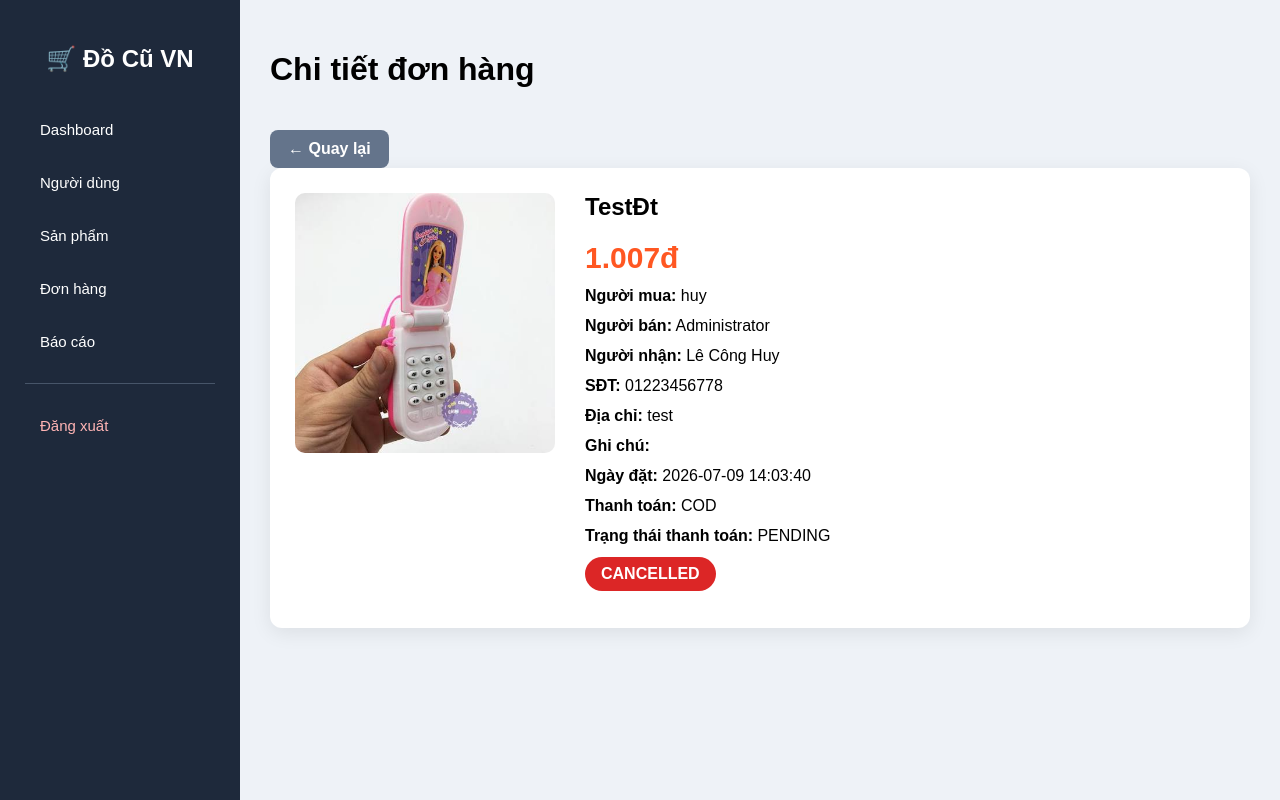
After one commit to CongHuyTrain/DoDaQuaSuDung, a PHP site: page /admin/transactions.php?id=3 in a window 1280 px wide. The commit adds this page. Run offline with PHP 8.4, Linux system fonts and the light colour scheme; data comes from the database, SQL or seed files in the repository.

Commit message:
sửa xem sp

```diff
--- a/admin/orders.php
+++ b/admin/orders.php
@@ -143,9 +143,8 @@ text-decoration:none;
     <?= $o["created_at"] ?>
     </td>
     <td>
-    <a
-    class="btn"
-    href="../pages/transactions.php">
+    <a class="btn"
+    href="transactions.php?id=<?= $o["id"] ?>">
     Xem
     </a>
     </td>
--- /dev/null
+++ b/admin/transactions.php
@@ -0,0 +1,251 @@
+<?php
+session_start();
+require_once "../config/db.php";
+
+if (!isset($_GET["id"])) {
+    die("Thiếu mã đơn hàng.");
+}
+
+$order_id = (int)$_GET["id"];
+
+$sql = "
+SELECT
+o.*,
+p.id AS product_id,
+p.title,
+p.image,
+u1.fullname AS buyer_name,
+u2.fullname AS seller_name
+FROM orders o
+INNER JOIN order_details od ON o.id=od.order_id
+INNER JOIN products p ON od.product_id=p.id
+INNER JOIN users u1 ON o.buyer_id=u1.id
+INNER JOIN users u2 ON o.seller_id=u2.id
+WHERE o.id=?
+LIMIT 1
+";
+
+$stmt = $conn->prepare($sql);
+$stmt->bind_param("i",$order_id);
+$stmt->execute();
+$order = $stmt->get_result()->fetch_assoc();
+
+if(!$order){
+    die("Không tìm thấy đơn hàng.");
+}
+?>
+<!DOCTYPE html>
+<html lang="vi">
+<head>
+<meta charset="UTF-8">
+<title>Chi tiết đơn hàng</title>
+
+<link rel="stylesheet" href="../assets/css/admin.css">
+
+<style>
+
+body{
+    margin:0;
+    background:#eef2f7;
+    font-family:Arial;
+}
+
+.wrapper{
+    display:flex;
+}
+
+.content{
+    margin-left:240px;
+    width:calc(100% - 240px);
+    padding:30px;
+    box-sizing:border-box;
+}
+
+.card{
+    background:#fff;
+    padding:25px;
+    border-radius:12px;
+    box-shadow:0 5px 20px rgba(0,0,0,.08);
+    display:flex;
+    gap:30px;
+}
+
+.image{
+    width:260px;
+}
+
+.image img{
+    width:100%;
+    border-radius:10px;
+}
+
+.info{
+    flex:1;
+}
+
+.info h2{
+    margin-top:0;
+}
+
+.line{
+    margin:12px 0;
+    font-size:16px;
+}
+
+.price{
+    font-size:30px;
+    color:#ff5722;
+    font-weight:bold;
+}
+
+.badge{
+    display:inline-block;
+    padding:8px 16px;
+    border-radius:20px;
+    color:#fff;
+    font-weight:bold;
+}
+
+.pending{background:#f59e0b;}
+.accepted{background:#16a34a;}
+.completed{background:#2563eb;}
+.cancelled{background:#dc2626;}
+.rejected{background:#991b1b;}
+
+.btn{
+    display:inline-block;
+    text-decoration:none;
+    color:#fff;
+    padding:10px 18px;
+    border-radius:8px;
+    margin-right:10px;
+    margin-top:20px;
+    font-weight:bold;
+}
+
+.back{background:#64748b;}
+.accept{background:#16a34a;}
+.reject{background:#dc2626;}
+.complete{background:#2563eb;}
+
+</style>
+</head>
+
+<body>
+
+<div class="wrapper">
+
+<?php include "sidebar.php"; ?>
+
+<div class="content">
+
+<h1>Chi tiết đơn hàng</h1>
+
+<a href="orders.php" class="btn back">← Quay lại</a>
+
+<div class="card">
+
+<div class="image">
+
+<img src="../<?= htmlspecialchars($order["image"]) ?>">
+
+</div>
+
+<div class="info">
+
+<h2><?= htmlspecialchars($order["title"]) ?></h2>
+
+<div class="price">
+<?= number_format($order["total_amount"],0,",",".") ?>đ
+</div>
+
+<div class="line">
+<b>Người mua:</b>
+<?= htmlspecialchars($order["buyer_name"]) ?>
+</div>
+
+<div class="line">
+<b>Người bán:</b>
+<?= htmlspecialchars($order["seller_name"]) ?>
+</div>
+
+<div class="line">
+<b>Người nhận:</b>
+<?= htmlspecialchars($order["receiver_name"]) ?>
+</div>
+
+<div class="line">
+<b>SĐT:</b>
+<?= htmlspecialchars($order["receiver_phone"]) ?>
+</div>
+
+<div class="line">
+<b>Địa chỉ:</b>
+<?= htmlspecialchars($order["receiver_address"]) ?>
+</div>
+
+<div class="line">
+<b>Ghi chú:</b><br>
+<?= nl2br(htmlspecialchars($order["note"])) ?>
+</div>
+
+<div class="line">
+<b>Ngày đặt:</b>
+<?= $order["created_at"] ?>
+</div>
+
+<div class="line">
+<b>Thanh toán:</b>
+<?= htmlspecialchars($order["payment_method"]) ?>
+</div>
+
+<div class="line">
+<b>Trạng thái thanh toán:</b>
+<?= strtoupper($order["payment_status"]) ?>
+</div>
+
+<div class="line">
+<span class="badge <?= $order["status"] ?>">
+<?= strtoupper($order["status"]) ?>
+</span>
+</div>
+
+<?php if($order["status"]=="pending"){ ?>
+
+<a
+class="btn accept"
+href="../api/order/accept.php?id=<?= $order["id"] ?>"
+onclick="return confirm('Chấp nhận đơn hàng?')">
+Chấp nhận
+</a>
+
+<a
+class="btn reject"
+href="../api/order/reject.php?id=<?= $order["id"] ?>"
+onclick="return confirm('Từ chối đơn hàng?')">
+Từ chối
+</a>
+
+<?php } ?>
+
+<?php if($order["status"]=="accepted"){ ?>
+
+<a
+class="btn complete"
+href="../api/order/complete.php?id=<?= $order["id"] ?>"
+onclick="return confirm('Đã giao hàng thành công?')">
+Hoàn thành
+</a>
+
+<?php } ?>
+
+</div>
+
+</div>
+
+</div>
+
+</div>
+
+</body>
+</html>
--- a/pages/transactions.php
+++ b/pages/transactions.php
@@ -171,6 +171,7 @@ text-align:center;
 </style>
 </head>
 <body>
+
 <div class="container">
 <div class="title">
 Quản lý giao dịch
```
